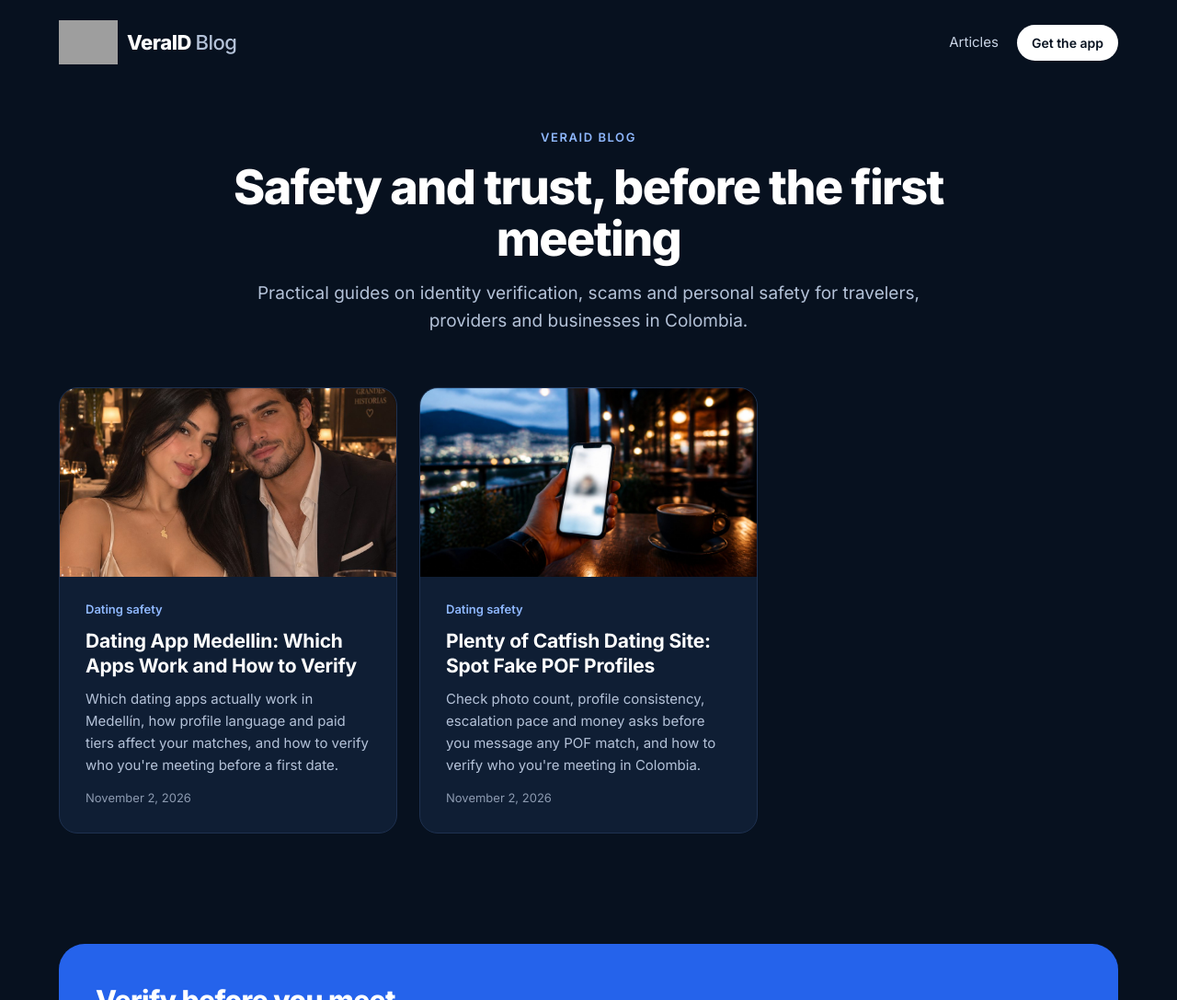
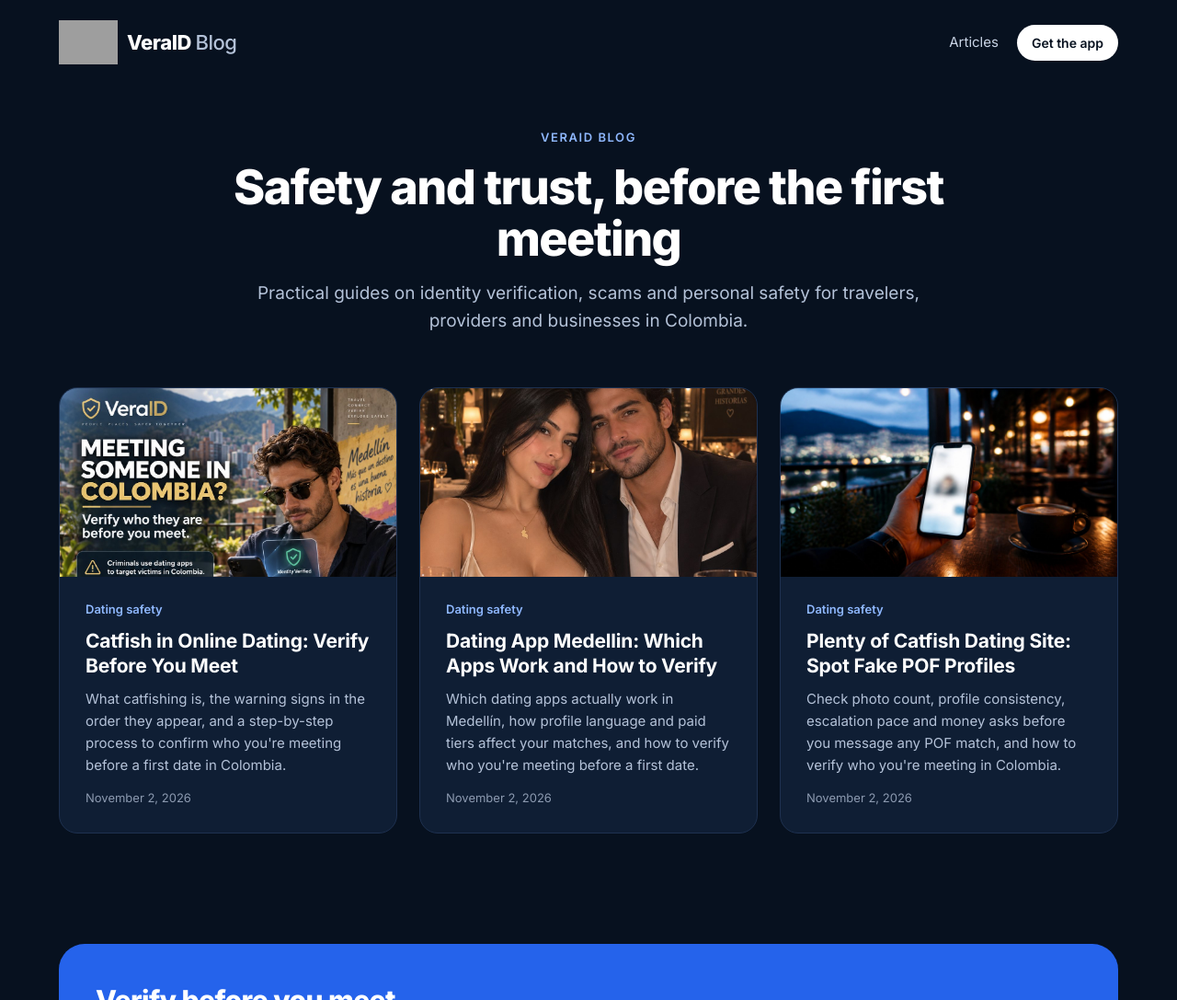
Before and after one commit to jsf2907/veraid-blog, a Jekyll site: the page built from index.html, in a window 1280 px wide, cut to the strip 0-1087 px from the top of the page. Shown: the whole strip at 92% size. Built offline with Jekyll 4.4.1, drawn with Linux system fonts in a browser that asks for light colours; part of the change alters nothing that is shown; grey boxes are pictures that could not be loaded.

Commit message:
Add article: Catfish in Online Dating, verify before you meet
Co-Authored-By: Claude Opus 5.5 <noreply@anthropic.com>
Claude-Session: https://claude.ai/code/session_01CiqZodTQYCaNMbYhLnoGhg

```diff
--- /dev/null
+++ b/_posts/2026-11-02-catfish-online-dating.md
@@ -0,0 +1,151 @@
+---
+title: "Catfish in Online Dating: Verify Before You Meet"
+description: "What catfishing is, the warning signs in the order they appear, and a step-by-step process to confirm who you're meeting before a first date in Colombia."
+category_label: Dating safety
+date: 2026-11-02 15:00:00 -0500
+cover: /assets/images/catfish-online-dating.jpg
+cover_alt: "VeraID poster: Meeting someone in Colombia? Verify who they are before you meet"
+cover_position: "50% 0%"
+image: /assets/images/catfish-online-dating.jpg
+---
+
+<div class="vb-takeaways" markdown="1">
+## Key takeaways
+
+- A catfish in online dating is someone using fake photos, a false name, or a borrowed identity, and a match or a verification badge is not a verification.
+- Run a reverse image search on their photos, cross-check small details, and escalate to a short video call before investing emotionally or financially.
+- Repeated video call refusals, shifting personal details, and pressure to meet privately or move money are the strongest warning signs.
+- In-app verification badges confirm an identity was checked once, not that the person messaging you is that person.
+- If you confirm a catfish, stop contact, block and report in-app, and contact your bank immediately if money or documents were shared.
+</div>
+
+A catfish in online dating is someone using fake photos, a false name, or a borrowed identity to build a relationship under false pretenses. Before meeting anyone from a dating app in Colombia, run a reverse image search on their photos, ask for a video call with a specific gesture, and check that their story stays consistent across days.
+
+![Meeting someone in Colombia? Verify who they are before you meet. The U.S. Embassy reported 8 suspicious deaths of U.S. citizens in Medellín between Nov 1 and Dec 31, 2023.]({{ '/assets/images/catfish-online-dating.jpg' | relative_url }})
+
+## What is the meaning of catfish in dating?
+
+A catfish in online dating is someone who runs a profile under a false identity: photos, name, and often age belong to another person or are heavily fabricated. The deception can be a stolen influencer's photos, a friend's face, or an AI-generated image. The motive ranges from attention to money, and the financial version is common enough that the FTC warns about romance scams where fake partners build trust before asking for cash, gift cards, or crypto.
+
+For travelers in Colombia, the pattern usually looks like this: you match with someone polished, they move the chat to WhatsApp quickly, plans to meet keep slipping, and eventually a problem appears that only money solves. A match is not a verification. Until you have confirmed the person behind the profile is real, you are chatting with a persona.
+
+## Why is it called catfishing?
+
+The term comes from the 2010 documentary *Catfish*, which followed Nev Schulman as he built an online relationship with a woman who turned out to be someone else entirely. In the film, her husband tells a story about shipping live catfish with cod so the cod stay active in transit, as a metaphor for people who keep others on their toes. The documentary popularized the word, and in 2014 Merriam-Webster added "catfish" in this sense to its dictionary.
+
+## What are the warning signs of a catfish in online dating?
+
+A catfish rarely trips one wire at a time. The signals arrive in a sequence: vague identity first, resistance to verification second, urgency last. Treat them as a checklist you run in order, not a single alarm bell.
+
+### Early signals in the first few messages
+
+Watch for a profile with few photos, a job that involves "overseas contracts" or oil rigs, and answers that never match the details in their pictures. If their story shifts between messages, note it and keep checking.
+
+### Mid-conversation signals
+
+Refusal or repeated failure of a video call is the strongest mid-stage signal. Excuses pile up: broken camera, bad connection, "next week, I promise." A match is not a verification, and neither is a verified badge they point to instead of showing their face live.
+
+### Signals specific to meeting someone while traveling
+
+Travelers add a layer: pressure to meet quickly at a private location, a driver or tour guide who resists being identified, and requests to move money or buy tickets on their behalf. Sequence your checks before you go.
+
+<div class="vb-table" markdown="1">
+
+| Stage | Signal | Check to run |
+|---|---|---|
+| First messages | Sparse photos, shifting details | Reverse image search |
+| Mid-conversation | Dodges video calls | Ask for a 30-second live call |
+| Pre-meeting | Private venue pressure, unverified driver | Verify identity before you meet |
+
+</div>
+
+## How do catfish dating pictures differ from real profile photos?
+
+Catfish dating pictures usually look too good and too few. A real profile shows a range: unflattering angles, bad lighting, group shots, photos with friends or at work. A stolen set tends to be polished, consistent in quality, and cropped so nothing in the background gives away the person's actual life.
+
+Watch for these visual tells:
+
+- Studio-quality or glamour-model shots on an otherwise ordinary profile
+- Every photo features the face alone, never full-body or candid
+- Inconsistent lighting, skin tone, or hair between pictures, suggesting the set was pulled from more than one source
+- Images that look compressed, re-saved, or watermarked, a sign they were lifted from somewhere else
+
+The reason is simple: a catfish is assembling a persona, not documenting a life. Real people accumulate awkward, ordinary photos. Stolen ones arrive curated.
+
+## How do you catch a catfish in online dating step by step?
+
+Catching a catfish is a repeatable process: search their photos, cross-check their details, escalate to video, then verify before you meet. Work through the four steps below in order, and stop escalating the moment something fails.
+
+### Step 1: Reverse image search the profile photos
+
+Save two or three of their photos and run them through Google Lens and TinEye. Google Lens works from the app or from Google Search on desktop, where you upload an image and Lens surfaces visually similar pages. A stock photo, a model's Instagram, or a scam report tied to that face ends the conversation immediately.
+
+### Step 2: Cross-check the small details
+
+Ask questions a real person answers without hesitation: their neighborhood, their job, where they went to school. Then check those answers against their profile, their linked Instagram, and WhatsApp. A match is not a verification, but contradictions are a verdict.
+
+### Step 3: Escalate to a video call
+
+After a few days of chat, request a short video call. Refusals, broken cameras, and repeated rescheduling are the classic tells. One canceled call is bad luck; three is an answer.
+
+### Step 4: Verify before you meet
+
+If you're traveling, close the loop with a voluntary identity check. Tools in this space split into identity verification like VeraID, panic-button apps like Noonlight and UrSafe, and family trackers like Life360. With VeraID, the person you're meeting verifies their government ID with a biometric check and gets a permanent TRU ID; you look it up and see their photo and verification status. Its honest limitation: it confirms who that one person is, not anyone else you meet that night. Visitor plans cost $5.99, $14.99 or $19.99. Do the lookup before you leave your accommodation, share the plan with someone back home, and treat a mismatch between the verified photo and the person in front of you as your exit cue.
+
+## When should you ask for a video call to verify identity?
+
+Ask before emotional or financial investment: after a few days of chatting but before you book the date, send money, or share anything intimate. A match is not a verification, and photos prove nothing. A short video call confirms the person matches their profile, or exposes the gap immediately.
+
+### The escalation script
+
+Keep it light and non-accusatory:
+
+> "I'm having a great time chatting, but I'm visiting and don't know many people here. Before we meet, would you be up for a quick video call? Just two minutes, so we both know the other one is real."
+
+Offer reciprocity: "Happy to do the same on my end." A real person rarely objects to a two-minute call framed as mutual.
+
+### Reading the response
+
+One postponement with a concrete reschedule is normal. A pattern is the signal: repeated excuses, a camera that's "broken," calls that cut off before their face appears, or anger at a reasonable request. Someone who refuses verification while pushing to meet quickly, move to another platform, or involve money is telling you to stop engaging and walk away.
+
+## What should you do after confirming you're talking to a catfish?
+
+Stop contact first, then report. Do not announce that you figured them out; a heads-up just gives them time to delete evidence or reuse your photos for new fake profiles.
+
+### If you have not sent money or documents
+
+Block the account and report it inside the app, then check whether your photos were reused. Run your own pictures through TinEye's reverse image search to see if they appear on other profiles, and reverse-search the photos they sent you if you have not already. If you connected on WhatsApp or Telegram, report and block there too.
+
+### If you already have
+
+If you sent money, contact your bank or card issuer immediately and ask about a fraud claim or recall; speed matters more than certainty. If you shared passport scans, ID photos, or financial details, file a report with the FTC at [ReportFraud.ftc.gov](https://reportfraud.ftc.gov) (US) or Action Fraud (UK), and monitor your accounts. If they threaten to release your photos or conversations, do not pay; save the messages as evidence and report the account.
+
+## Do free dating apps and their verification badges protect you?
+
+A free app's own verification confirms one narrow thing: the person uploaded a selfie or document at some point. It does not confirm the profile you're messaging belongs to that verified person, and a match is not a verification. Stolen photos plus a borrowed verified account is a common catfish setup.
+
+### What in-app badges actually confirm
+
+A badge says the platform checked an identity once. It says nothing about who is typing to you today, whether the photos are current, or whether the account was sold or shared. Treat any badge as a data point, not a conclusion.
+
+### Where third-party verification fits, and where it falls short
+
+VeraID lets you check the specific person you're about to meet, before you go, with visitor plans at $5.99, $14.99 and $19.99. That closes the gap a badge can't: you confirm the individual behind a permanent TRU ID, not just some account. Its limits are real: it verifies identity at a moment in time, it only works if the other person has registered and verified, and it is voluntary, so a refusal tells you something but the absence of a check tells you less.
+
+## FAQ
+
+### Do reverse image searches work if the catfish uses AI-generated photos?
+
+Partially. AI-generated faces usually return no matches, since the image has never been posted anywhere. That silence is itself a signal: a real person's photos almost always leave traces. Watch for AI tells like warped ears, teeth, or backgrounds, and lean harder on video calls, which a still image cannot survive.
+
+### What if they refuse a video call but keep chatting warmly?
+
+Treat the refusal as the answer. Warmth costs a catfish nothing; a live call exposes them. One postponement with a concrete reschedule is forgivable. A pattern of broken cameras, calls that cut off before their face appears, or anger at a reasonable request means stop engaging and block the account.
+
+### Is it rude to ask someone to verify before meeting?
+
+No, if you frame it as mutual. Say you're visiting and don't know many people, ask for a two-minute video call, and offer to do the same on your end. A real person rarely objects to reciprocity. Someone pushing to skip checks while rushing to meet is telling you something.
+
+### Does a verification badge on a dating app mean the profile is safe?
+
+No. A badge confirms the platform checked an identity once, not that the person messaging you is that person. Stolen photos paired with a borrowed verified account is a common setup. Treat the badge as one data point, then run your own checks: reverse image search, detail cross-checks, and a live video call.
--- a/assets/css/main.css
+++ b/assets/css/main.css
@@ -59,6 +59,7 @@ h1,h2,h3,p{margin:0}
 .vb-prose ul,.vb-prose ol{padding-left:1.3em; margin-bottom:0}
 .vb-prose li + li{margin-top:0.5em}
 .vb-prose li::marker{color:var(--vb-link)}
+.vb-prose img{width:100%; border-radius:20px; border:1px solid var(--vb-line)}
 .vb-prose blockquote{margin:1.4em 0 0; padding:18px 22px; border-left:3px solid var(--vb-accent); background:var(--vb-panel); border-radius:0 14px 14px 0; color:#E6EEFF}
 
 /* Key takeaways box */
```
Also changed, not shown: assets/images/catfish-online-dating.jpg (added).
